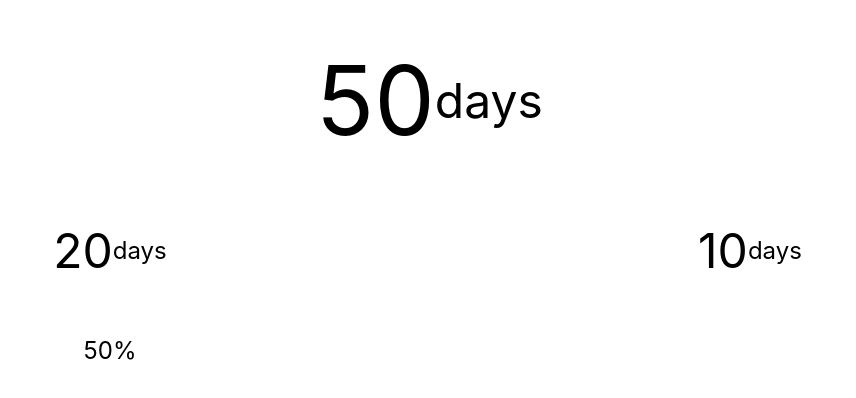
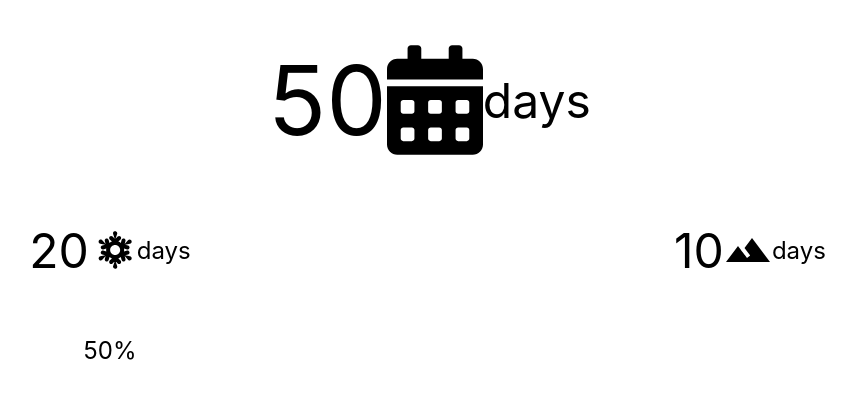
Before and after one commit to IamSaloni/skiDay, a React (Create React App) app: page / in a window 1280 px wide. Shown: the top 398 px of the page, without its empty margins (210-1066 px from the left). Built offline with nearby package versions, Linux system fonts and the light colour scheme.

Commit message:
added react-icons support

```diff
--- a/package.json
+++ b/package.json
@@ -6,6 +6,7 @@
     "node-sass": "^4.11.0",
     "react": "^16.7.0",
     "react-dom": "^16.7.0",
+    "react-icons": "^3.3.0",
     "react-scripts": "2.1.3"
   },
   "scripts": {
--- a/src/Components/SkiDayCount.js
+++ b/src/Components/SkiDayCount.js
@@ -1,5 +1,8 @@
 import React, { Component } from 'react'
 import '../stylesheets/ui.scss'
+import {MdTerrain} from 'react-icons/md'
+import {TiWeatherSnow} from 'react-icons/ti'
+import {FaCalendarAlt} from 'react-icons/fa'
 
 const percentToDecimal = (decimal) => {
     return ((decimal * 100) + '%')
@@ -9,22 +12,25 @@ const calcGoalProgress = (total, goal) => {
     return percentToDecimal(total / goal) ///50z%
 }
 
-const SkiDayCount = (props) => (
+const SkiDayCount = ({total, powder, backcountry, goal}) => (
     <div className="ski-day-count">
         <div className="total-days">
-            <span>{props.total}</span>
+            <span>{total}</span>
+            <FaCalendarAlt />
             <span>days</span>
         </div>
         <div className="powder-days">
-            <span>{props.powder}</span>
+            <span>{powder}</span>
+            <TiWeatherSnow />
             <span>days</span>
         </div>
         <div className="backcountry-days">
-            <span>{props.backcountry}</span>
+            <span>{backcountry}</span>
+            <MdTerrain />
             <span>days</span>
         </div>
         <div>
-            <span>{calcGoalProgress(props.total, props.goal)}</span>
+            <span>{calcGoalProgress(total, goal)}</span>
         </div>
 
     </div>
```
Also changed, not shown: 1 other file (tests, documents, lock files or other folders).
